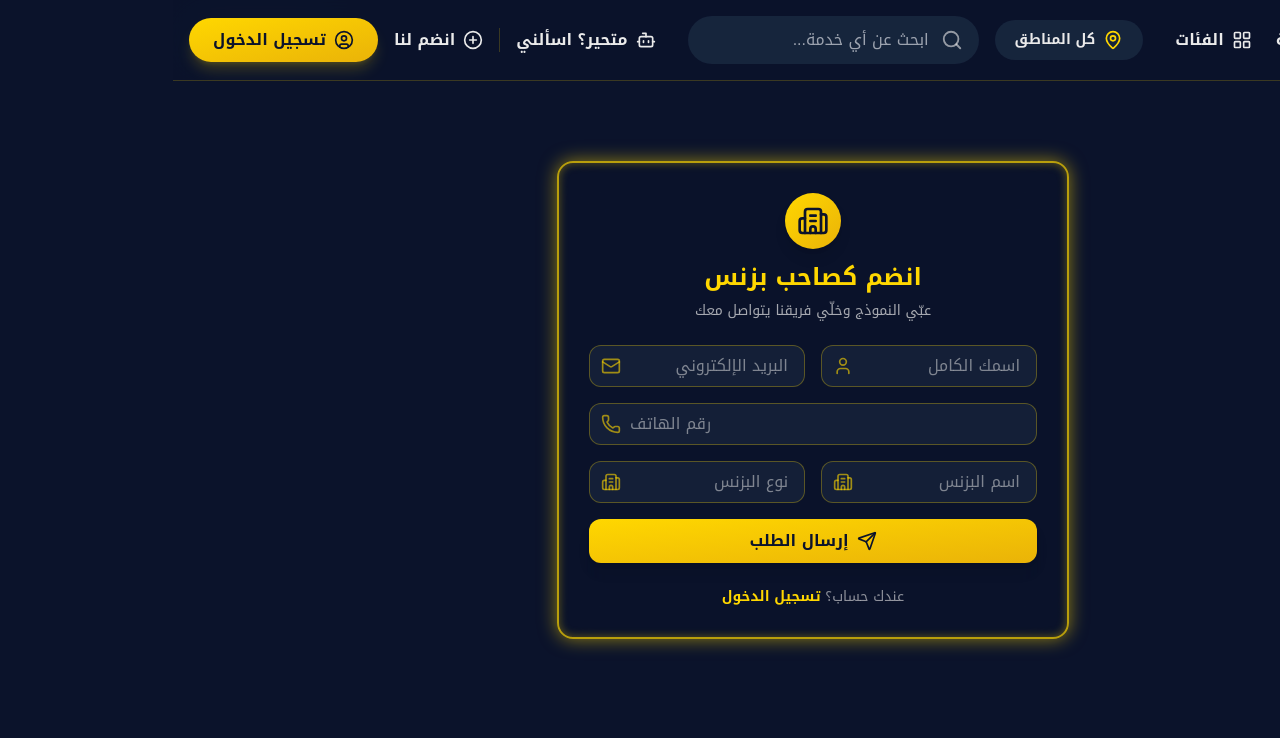
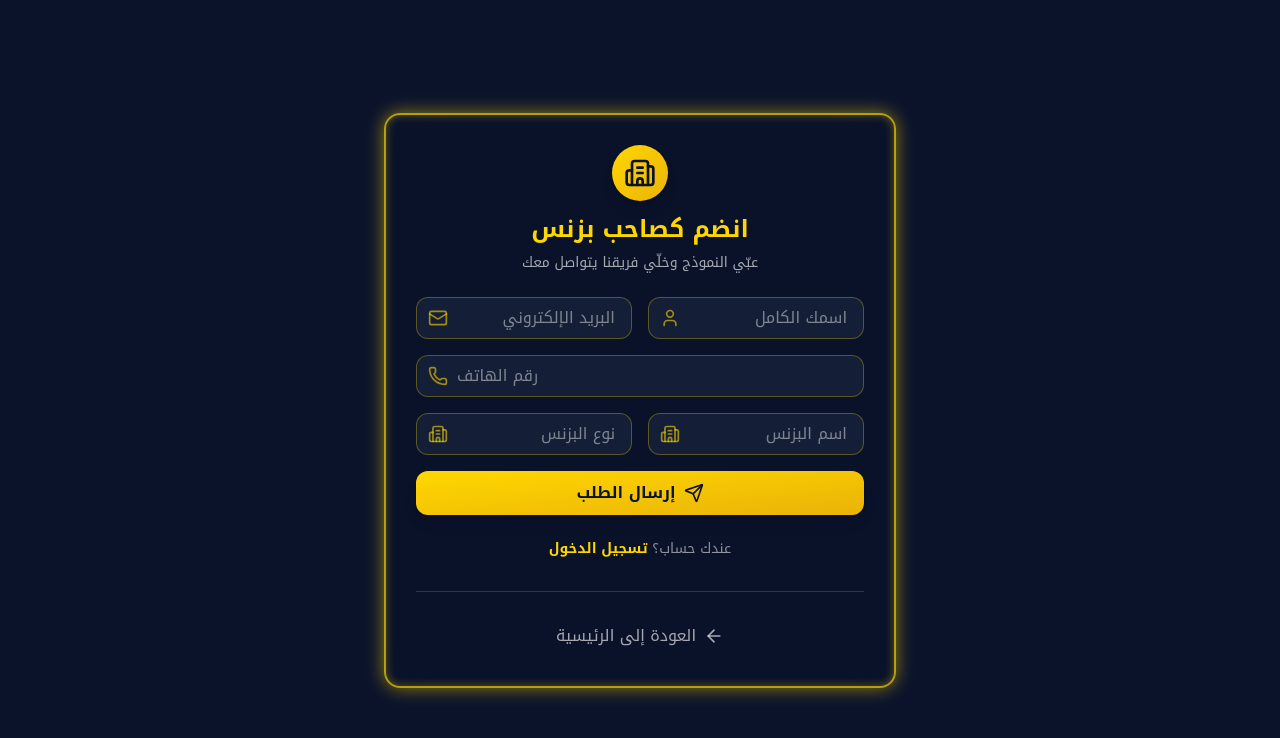
Before and after one commit to b14ckPanther/wen-directory, a Next.js app: page /register in a window 1280 px wide. Shown: the top 738 px of the page. Built offline with nearby package versions, Linux system fonts and the light colour scheme; a web font is replaced by a local one.

Commit message:
feat: Integrate URL-based location state

```diff
--- a/src/app/login/page.tsx
+++ b/src/app/login/page.tsx
@@ -1,11 +1,10 @@
-// src/app/login/page.tsx
 'use client';
 import Link from 'next/link';
 import { useState } from 'react';
 import { motion, Variants } from 'framer-motion';
 import { User, Lock, LogIn, ArrowLeft } from 'lucide-react';
 import { useAuth } from '@/context/AuthContext';
-import TiltCard from '@/components/TiltCard'; // Import the TiltCard
+import TiltCard from '@/components/TiltCard';
 
 export default function LoginPage() {
   const [username, setUsername] = useState('');
@@ -38,18 +37,13 @@ export default function LoginPage() {
     <div className="fixed inset-0 flex items-center justify-center bg-navy p-6 overflow-hidden" style={{ minHeight: '100dvh' }}>
       <div className="absolute inset-0 z-0 animate-star-field pointer-events-none"></div>
 
-      <Link href="/" className="absolute top-6 left-6 z-20 flex items-center gap-2 text-gray/60 hover:text-gold transition-colors">
-        <ArrowLeft size={20} />
-        <span>العودة للرئيسية</span>
-      </Link>
-
       <div style={{ perspective: '1000px' }}>
         <TiltCard>
           <motion.div
             initial={{ opacity: 0, scale: 0.9 }}
             animate={{ opacity: 1, scale: 1 }}
             transition={{ duration: 0.7, ease: 'easeOut' }}
-            className="relative w-full max-w-md bg-[#0B132B]/50 backdrop-blur-xl rounded-2xl p-8"
+            className="relative w-full max-w-md bg-[#0B132B]/50 backdrop-blur-xl rounded-2xl p-8 flex flex-col items-center"
           >
             {/* Animated Border */}
             <div className="absolute inset-0 rounded-2xl border-2 animate-hologram-border pointer-events-none"></div>
@@ -58,7 +52,7 @@ export default function LoginPage() {
               variants={containerVariants}
               initial="hidden"
               animate="visible"
-              className="relative z-10"
+              className="relative z-10 w-full"
             >
               <motion.div variants={itemVariants} className="flex flex-col items-center mb-6">
                 <div className="bg-gradient-to-br from-gold to-yellow-500 p-3 rounded-full shadow-lg mb-3">
@@ -93,6 +87,14 @@ export default function LoginPage() {
                 <p className="text-gray/60">ما عندك حساب؟ <Link href="/register" className="text-gold hover:underline font-semibold">انضم لنا</Link></p>
               </motion.div>
             </motion.div>
+
+            {/* New Back to Home Button */}
+            <motion.div variants={itemVariants} className="mt-8 pt-6 border-t border-gold/20 w-full">
+                <Link href="/" className="flex items-center justify-center gap-2 text-gray/70 hover:text-gold transition-colors w-full py-2 rounded-lg hover:bg-gold/10">
+                    <ArrowLeft size={20} />
+                    <span>العودة إلى الرئيسية</span>
+                </Link>
+            </motion.div>
           </motion.div>
         </TiltCard>
       </div>
--- a/src/app/register/page.tsx
+++ b/src/app/register/page.tsx
@@ -4,7 +4,7 @@ import { useState } from 'react';
 import { motion, Variants } from 'framer-motion';
 import { Building2, Phone, Mail, User, Send, ArrowLeft } from 'lucide-react';
 import Link from 'next/link';
-import TiltCard from '@/components/TiltCard'; // Import the TiltCard
+import TiltCard from '@/components/TiltCard';
 
 export default function RegisterPage() {
   const [formData, setFormData] = useState({
@@ -41,18 +41,13 @@ export default function RegisterPage() {
     <div className="fixed inset-0 flex items-center justify-center bg-navy p-6 overflow-hidden" style={{ minHeight: '100dvh' }}>
       <div className="absolute inset-0 z-0 animate-star-field pointer-events-none"></div>
 
-      <Link href="/" className="absolute top-6 left-6 z-20 flex items-center gap-2 text-gray/60 hover:text-gold transition-colors">
-        <ArrowLeft size={20} />
-        <span>العودة للرئيسية</span>
-      </Link>
-
       <div style={{ perspective: '1000px' }}>
         <TiltCard>
           <motion.div
             initial={{ opacity: 0, scale: 0.9 }}
             animate={{ opacity: 1, scale: 1 }}
             transition={{ duration: 0.7, ease: 'easeOut' }}
-            className="relative w-full max-w-lg bg-[#0B132B]/50 backdrop-blur-xl rounded-2xl p-8"
+            className="relative w-full max-w-lg bg-[#0B132B]/50 backdrop-blur-xl rounded-2xl p-8 flex flex-col items-center"
           >
             {/* Animated Border */}
             <div className="absolute inset-0 rounded-2xl border-2 animate-hologram-border pointer-events-none"></div>
@@ -61,7 +56,7 @@ export default function RegisterPage() {
               variants={containerVariants}
               initial="hidden"
               animate="visible"
-              className="relative z-10"
+              className="relative z-10 w-full"
             >
               <motion.div variants={itemVariants} className="flex flex-col items-center mb-6">
                 <div className="bg-gradient-to-br from-gold to-yellow-500 p-3 rounded-full shadow-lg mb-3">
@@ -119,6 +114,14 @@ export default function RegisterPage() {
                 </p>
               </motion.div>
             </motion.div>
+
+            {/* New Back to Home Button */}
+            <motion.div variants={itemVariants} className="mt-8 pt-6 border-t border-gold/20 w-full">
+                <Link href="/" className="flex items-center justify-center gap-2 text-gray/70 hover:text-gold transition-colors w-full py-2 rounded-lg hover:bg-gold/10">
+                    <ArrowLeft size={20} />
+                    <span>العودة إلى الرئيسية</span>
+                </Link>
+            </motion.div>
           </motion.div>
         </TiltCard>
       </div>
--- a/src/components/MainLayout.tsx
+++ b/src/components/MainLayout.tsx
@@ -14,13 +14,13 @@ function LayoutContent({ children }: { children: React.ReactNode }) {
   const { isLocationModalOpen, closeLocationModal, setSelectedLocation } = useLocation();
   const pathname = usePathname();
 
-  // This is the crucial logic: check if the current path is ANY dashboard page
-  const isDashboardPage = pathname.startsWith('/dashboard');
+  // Pages like login, register, and dashboards should have their own dedicated layouts.
+  const isStandalonePage = pathname.startsWith('/dashboard') || pathname === '/login' || pathname === '/register';
 
   return (
     <>
-      {/* If the user is on any dashboard page, only render the dashboard's own layout */}
-      {isDashboardPage ? (
+      {/* If the user is on any standalone page, only render that page's content */}
+      {isStandalonePage ? (
         children
       ) : (
         // For all public pages, render the standard layout
@@ -32,7 +32,7 @@ function LayoutContent({ children }: { children: React.ReactNode }) {
       )}
 
       {/* The ChatModal and LocationSelector are available globally, but we hide the chat on dashboards */}
-      {!isDashboardPage && <ChatModal />}
+      {!isStandalonePage && <ChatModal />}
       <LocationSelector
         isOpen={isLocationModalOpen}
         onClose={closeLocationModal}
```
